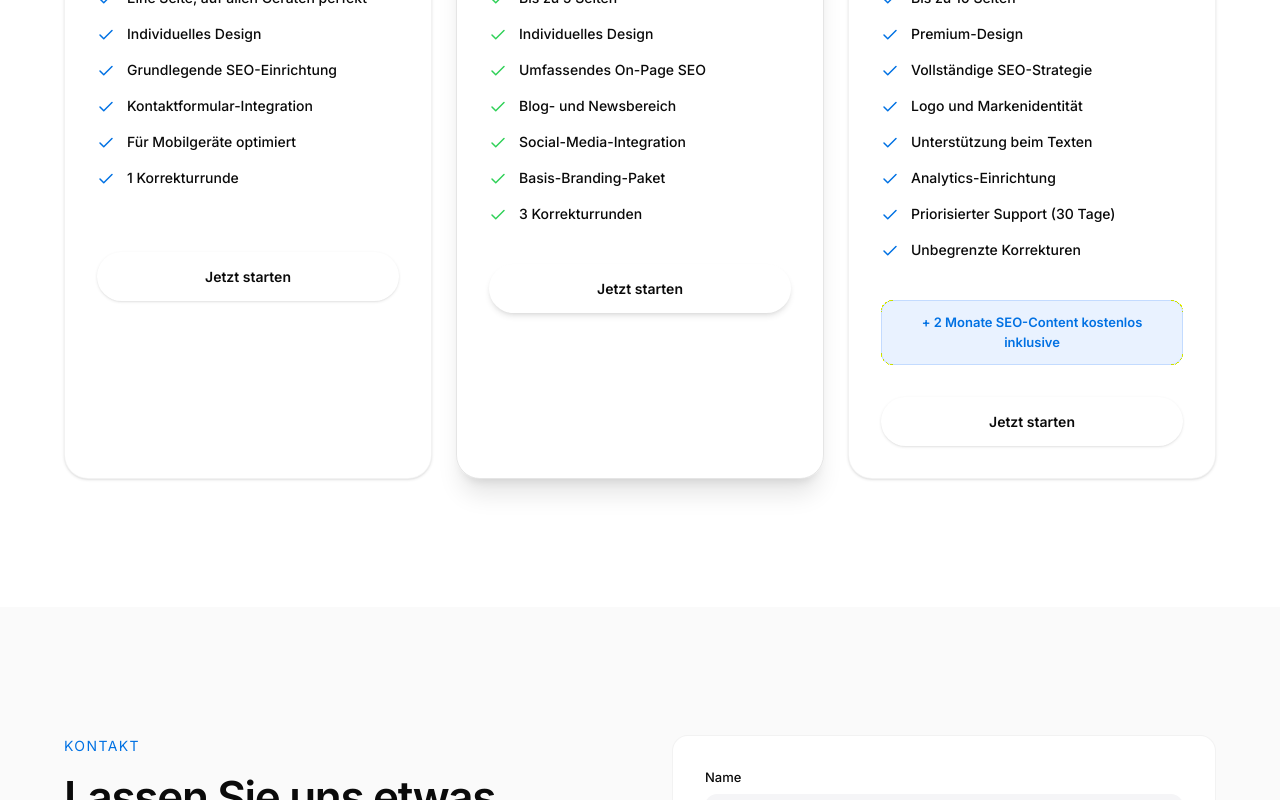
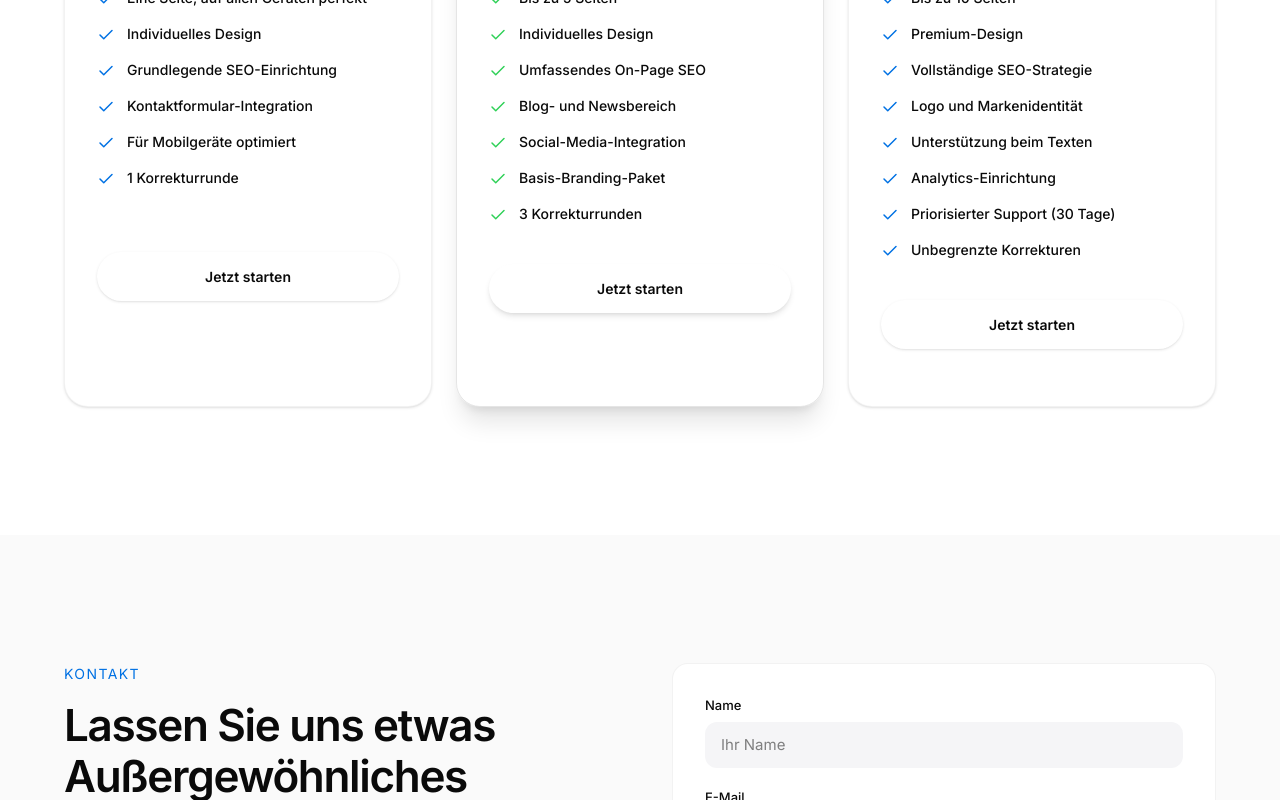
Before and after one commit to atageldiyewhalyl-web/null, a React (Vite) app: page / in a window 1280 px wide. Shown: the part 5116-5916 px from the top of the page. Built offline with nearby package versions, Linux system fonts and the light colour scheme.

Commit message:
feat: remove premium SEO bonus note

```diff
--- a/src/app/components/Pricing.tsx
+++ b/src/app/components/Pricing.tsx
@@ -187,14 +187,6 @@ export function Pricing() {
                     ))}
                   </ul>
 
-                  {plan.nameKey === "pricing.premium" && billingType === "onetime" && (
-                    <div className="mb-8 p-3 rounded-xl bg-blue-500/10 border border-blue-500/20">
-                      <p className="text-[0.8125rem] text-[#0071e3] font-semibold text-center">
-                        {t("pricing.premium.bonus", lang)}
-                      </p>
-                    </div>
-                  )}
-
                   <a
                     href="#contact"
                     className={`block text-center text-[0.875rem] py-3.5 rounded-full font-semibold transition-all duration-300 ${
```
